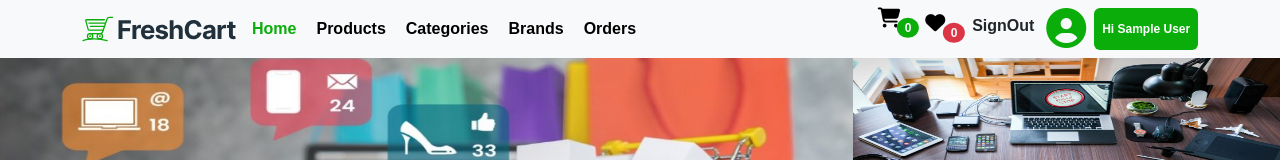
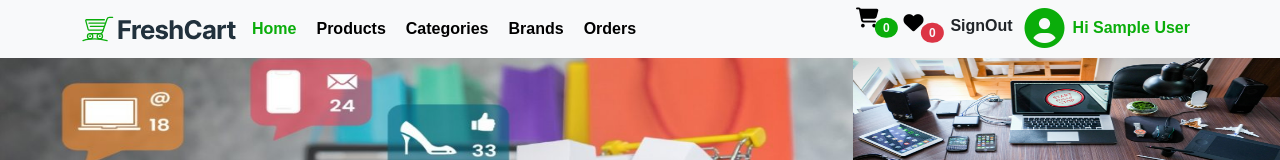
Before and after one commit to Diaa-0-Abdelaziz/Ecommerce, a React (Create React App) app: page / in a window 1280 px wide. Shown: the top 160 px of the page. Built offline with nearby package versions, Linux system fonts and the light colour scheme; no server answers; sample sign-in values are in the browser's storage; a web font is replaced by a local one.

Commit message:
modified:   src/Components/Navbar/Navbar.jsx

```diff
--- a/src/Components/Navbar/Navbar.jsx
+++ b/src/Components/Navbar/Navbar.jsx
@@ -80,9 +80,7 @@ export default function Navbar() {
         <li className="nav-item">
           <Link className={`path-Link position-relative ${location.pathname === '/favourites' ? 'color-main' : ''}`} to="favourites"><i className="fa-solid fa-heart fs-5"></i> <span className="badge bg-danger rounded-circle text-light position-absolute top-50 mt-2 ms-1 translate-middle">{countOfFavourItems}</span></Link>
 
-        </li></>: ''}
-        {token?
-        <>
+        </li>
         <li className="nav-item">
           <button className="btn SignOut fw-bold" onClick={checkForLogout}>SignOut</button>
         </li>
@@ -94,7 +92,7 @@ export default function Navbar() {
             <li><Link className="dropdown-item fw-bolder px-2 py-1 cursor-pointer" to="updatepassword">Updata Password</Link></li>
           </ul>:''}
         </li>
-        <div className='badge bg-main d-flex align-items-center ms-2'>Hi {userToken}</div>
+        <div className=' text-main p-2 fw-bolder'>Hi {userToken}</div>
         </>
         : <>
         <li className="nav-item">
```
